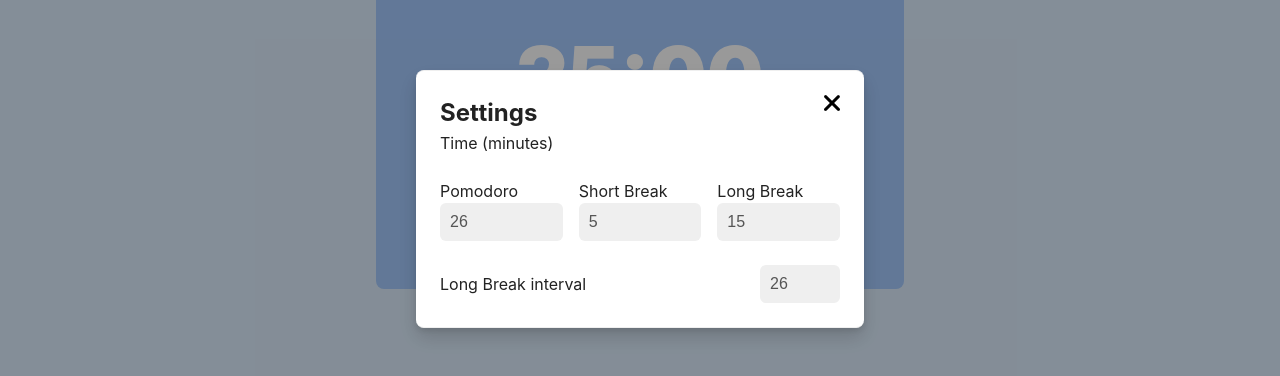
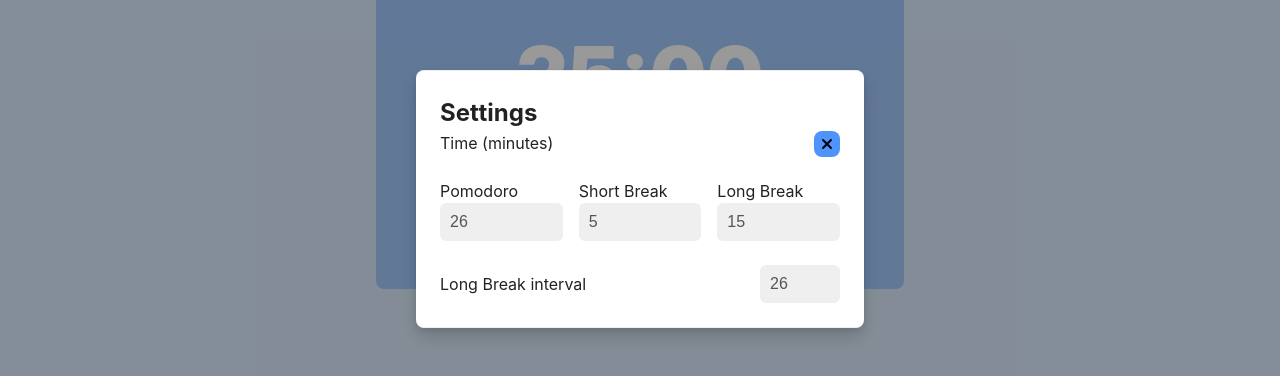
Before and after one commit to vtbt/roadmap.sh-projects, a React (Vite) app in the folder frontend/pomodoro-timer/: page / in a window 1280 px wide. Both pictures are taken after a click on the button "Settings". Shown: the part 216-592 px from the top of the page. Built offline with nearby package versions, Linux system fonts and the light colour scheme.

Commit message:
WIP - pomodoro timer app

```diff
--- a/frontend/pomodoro-timer/src/App.tsx
+++ b/frontend/pomodoro-timer/src/App.tsx
@@ -8,7 +8,9 @@
     <div className="container">
       <Header setIsDisplayedSettings={setIsDisplayedSettings} />
       <Pomodoro />
-      {isDisplayedSettings && <Settings />}
+      {isDisplayedSettings && (
+        <Settings setIsDisplayedSettings={setIsDisplayedSettings} />
+      )}
     </div>
   );
 }
--- /dev/null
+++ b/frontend/pomodoro-timer/src/components/CloseIcon.tsx
@@ -0,0 +1,28 @@
+interface CloseIconAttributes {
+  className?: string;
+  fill?: string;
+  width?: string | number;
+  height?: string | number;
+}
+export const CloseIcon: React.FC<CloseIconAttributes> = ({
+  className = '',
+  fill = '#000',
+  width = 16,
+  height = 16,
+}: CloseIconAttributes) => {
+  return (
+    <svg
+      width={width}
+      height={height}
+      viewBox="0 0 16 16"
+      xmlns="http://www.w3.org/2000/svg"
+      className={className}
+    >
+      <path
+        fill={fill}
+        fillRule="evenodd"
+        d="M11.2929,3.29289 C11.6834,2.90237 12.3166,2.90237 12.7071,3.29289 C13.0976,3.68342 13.0976,4.31658 12.7071,4.70711 L9.41421,8 L12.7071,11.2929 C13.0976,11.6834 13.0976,12.3166 12.7071,12.7071 C12.3166,13.0976 11.6834,13.0976 11.2929,12.7071 L8,9.41421 L4.70711,12.7071 C4.31658,13.0976 3.68342,13.0976 3.29289,12.7071 C2.90237,12.3166 2.90237,11.6834 3.29289,11.2929 L6.58579,8 L3.29289,4.70711 C2.90237,4.31658 2.90237,3.68342 3.29289,3.29289 C3.68342,2.90237 4.31658,2.90237 4.70711,3.29289 L8,6.58579 L11.2929,3.29289 Z"
+      />
+    </svg>
+  );
+};
--- a/frontend/pomodoro-timer/src/components/Pomodoro.tsx
+++ b/frontend/pomodoro-timer/src/components/Pomodoro.tsx
@@ -7,6 +7,10 @@
   const [isRunning, setIsRunning] = useState(false);
 
   //   get values from settings
+
+  useEffect(() => {
+    setTimeLeft(timerValue * 60);
+  }, [timerValue]);
 
   useEffect(() => {
     let interval: ReturnType<typeof setInterval> | null = null;
--- a/frontend/pomodoro-timer/src/components/Settings.module.css
+++ b/frontend/pomodoro-timer/src/components/Settings.module.css
@@ -40,9 +40,15 @@
             font-size: 24px;
             font-weight: bold;
 
-            img {
+            button {
                 position: absolute;
                 right: 0;
+
+                padding: 4px;
+                height: 26px;
+                display: flex;
+                justify-content: center;
+                align-items: center;
             }
         }
 
--- a/frontend/pomodoro-timer/src/components/Settings.tsx
+++ b/frontend/pomodoro-timer/src/components/Settings.tsx
@@ -1,13 +1,54 @@
-import { FC } from 'react';
+import { FC, useEffect, useRef } from 'react';
 import styles from './Settings.module.css';
+import { CloseIcon } from './CloseIcon';
 
-const Settings: FC = () => {
+interface SettingsProps {
+  setIsDisplayedSettings: React.Dispatch<React.SetStateAction<boolean>>;
+}
+
+const Settings: FC<SettingsProps> = ({ setIsDisplayedSettings }) => {
+  // Create a ref for the settings container
+  const settingsRef = useRef<HTMLDivElement>(null);
+
+  useEffect(() => {
+    // Handler to call on mouse click
+    const handleClickOutside = (event: MouseEvent) => {
+      // Check if the settings container exists and the click is outside of it
+      if (
+        settingsRef.current &&
+        !settingsRef.current.contains(event.target as Node)
+      ) {
+        setIsDisplayedSettings(false);
+      }
+    };
+
+    // Handler to call on keydown
+    const handleKeydown = (event: KeyboardEvent) => {
+      // Check if key is ESC
+      if (event.key === 'Escape') {
+        setIsDisplayedSettings(false);
+      }
+    };
+
+    // Bind the event listener
+    document.addEventListener('mousedown', handleClickOutside);
+    document.addEventListener('keydown', handleKeydown);
+
+    // Cleanup the event listener
+    return () => {
+      document.removeEventListener('mousedown', handleClickOutside);
+      document.removeEventListener('keydown', handleKeydown);
+    };
+  }, [setIsDisplayedSettings]); // Add dependency to prevent stale closures
+
   return (
     <div className={styles.settings}>
-      <div className={styles.wrapper}>
+      <div ref={settingsRef} className={styles.wrapper}>
         <div className={styles.header}>
           Settings
-          <img src="/close.png"></img>
+          <button onClick={() => setIsDisplayedSettings(false)}>
+            <CloseIcon />
+          </button>
         </div>
         <div className={styles.content}>
           <div className={styles.timeUnit}>Time (minutes)</div>
@@ -20,6 +61,7 @@
                 step="1"
                 className={styles.timeValue}
                 value="26"
+                onChange={() => {}}
               />
             </div>
             <div className={styles.timeInput}>
@@ -30,6 +72,7 @@
                 step="1"
                 className={styles.timeValue}
                 value="5"
+                onChange={() => {}}
               />
             </div>
             <div className={styles.timeInput}>
@@ -40,6 +83,7 @@
                 step="1"
                 className={styles.timeValue}
                 value="15"
+                onChange={() => {}}
               />
             </div>
           </div>
@@ -52,6 +96,7 @@
               step="1"
               className={styles.timeValue}
               value="26"
+              onChange={() => {}}
             />
           </div>
         </div>
```
